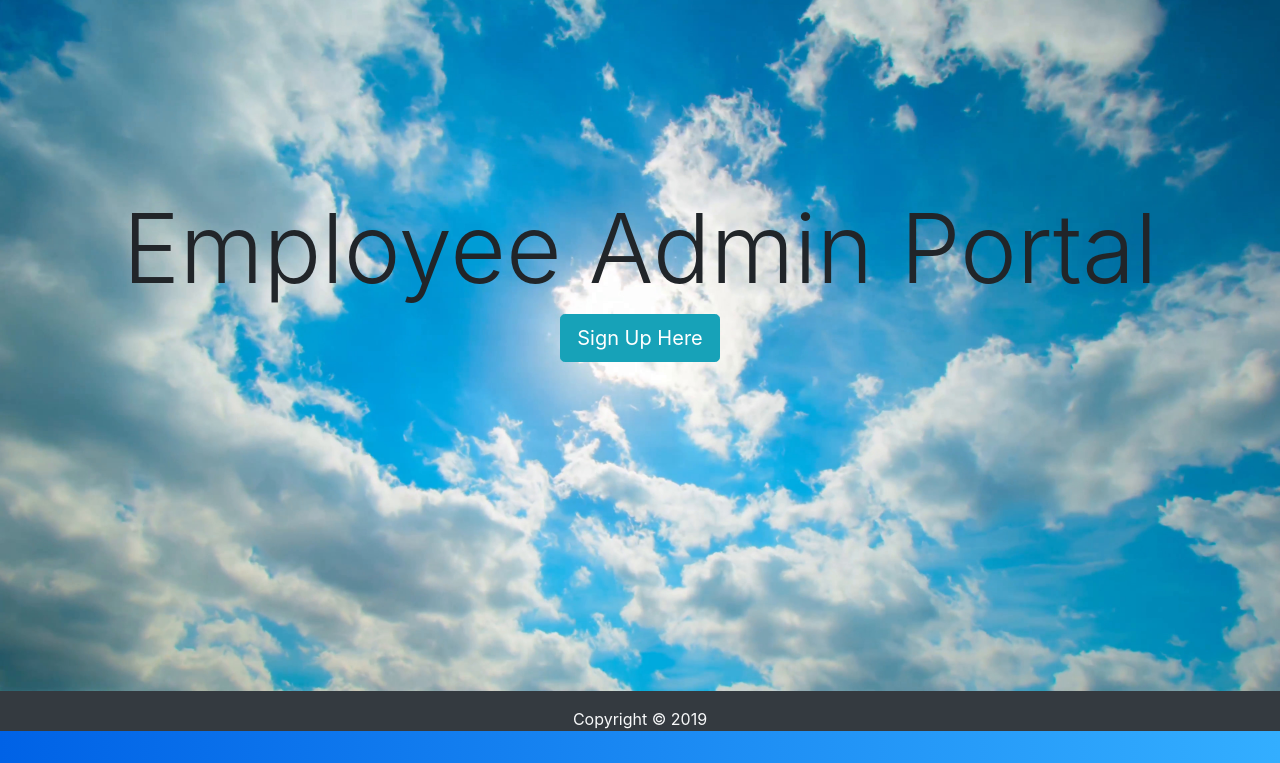
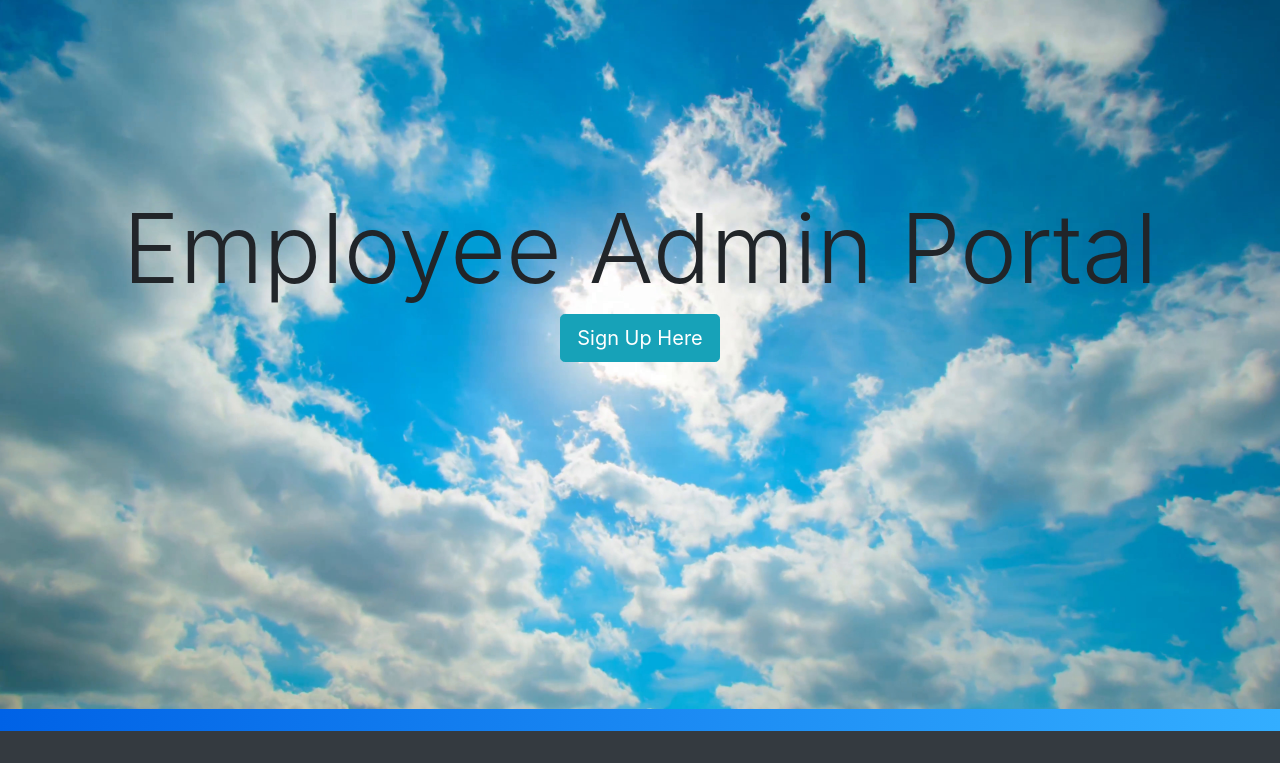
Before and after one commit to Cklewis/Admin-Portal, a Django app: page / in a window 1280 px wide. Shown: the part 69-832 px from the top of the page. After the commit the page ends 800 px from the top, so only its background shows below. Run offline with Django 3.2, Linux system fonts and the light colour scheme; some libraries are stand-ins or nearby versions.

Commit message:
fixed unnecessary spacing

```diff
--- a/server/adminportal/adminportal/static/css/styles.css
+++ b/server/adminportal/adminportal/static/css/styles.css
@@ -26,7 +26,7 @@
 #showcase {
   position: relative;
   background: url('../images/sky.jpg');
-  background-size: 100%;
+  background-size: cover;
   min-height: 710px;
 }
 
--- a/server/adminportal/templates/base.html
+++ b/server/adminportal/templates/base.html
@@ -33,8 +33,6 @@
         <div class ="bg-primary">
             {% block content %} {% endblock content %}
         </div>
-        <br>
-        {% include 'partials/_footer.html' %}
         <script src="{% static 'js/jquery-3.2.1.min.js' %}"></script>
     </body>
 </html>
--- a/server/adminportal/templates/partials/_footer.html
+++ /dev/null
@@ -1,11 +0,0 @@
-{% load static %}
-
-<footer id="main-footer" class="bg-dark text-light">
-  <div class="container">
-    <div class="row">
-      <div class="col text-center py-3">
-        <p>Copyright &copy; 2019</p>
-      </div>
-    </div>
-  </div>
-</footer>
```
